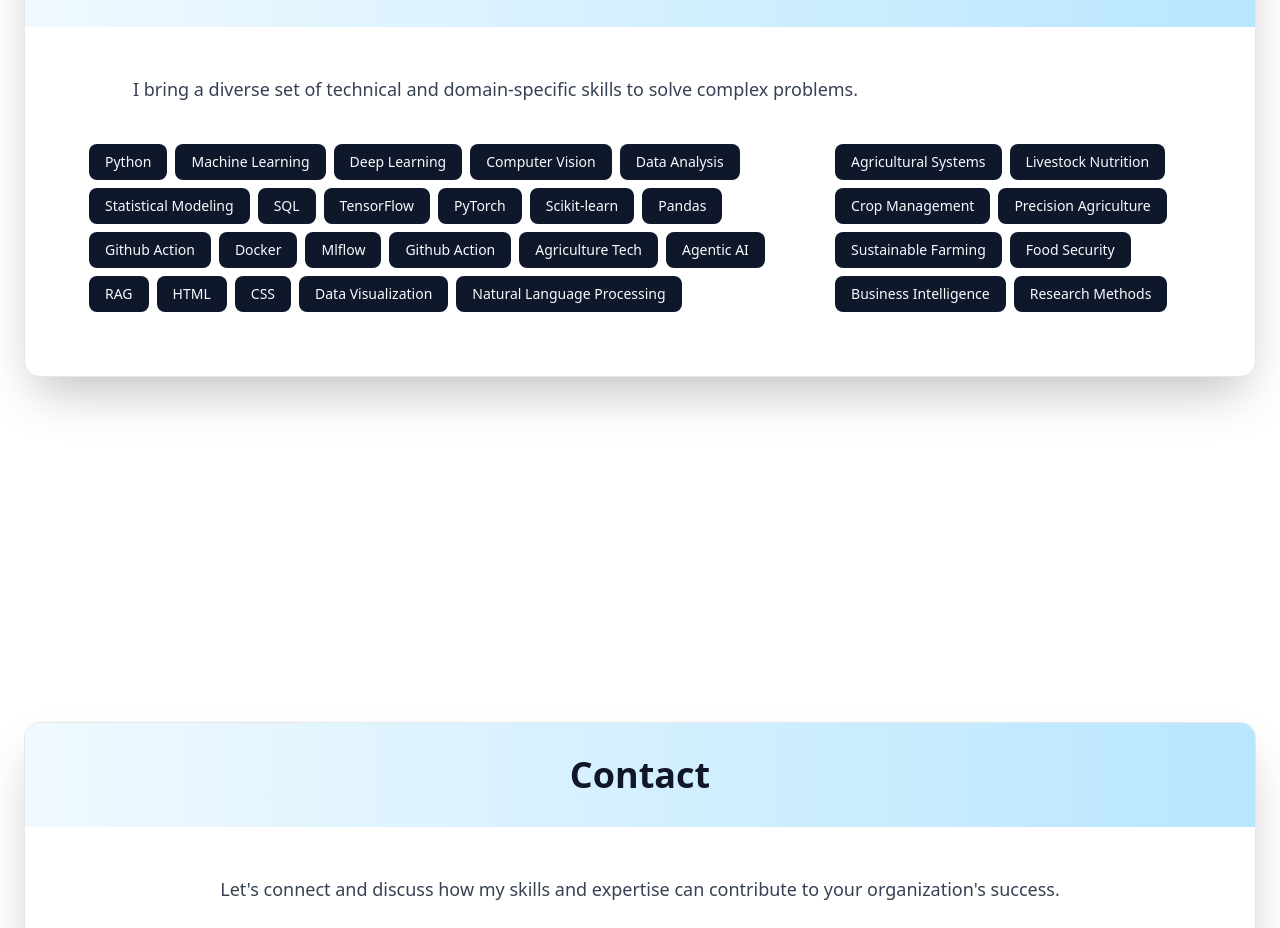
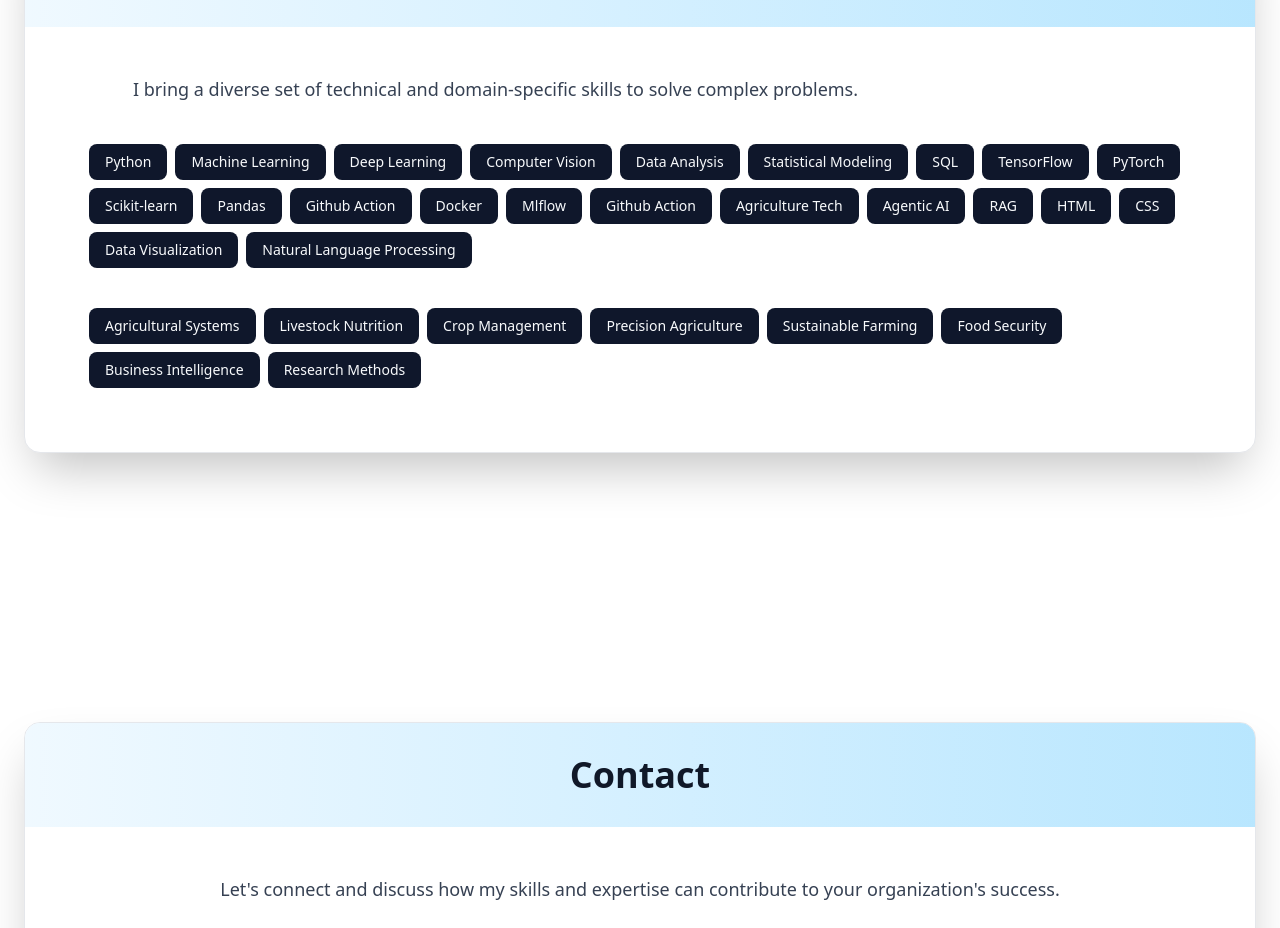
Before and after one commit to Exwhybaba/portfolioReact, a React app in the folder frontend/: page / in a window 1280 px wide. Shown: the part 4540-5468 px from the top of the page. Built offline with nearby package versions, Linux system fonts and the light colour scheme; the HTML template or start-up script is replaced by a standard one.

Commit message:
add flex wrap

```diff
--- a/frontend/src/components/Skills.jsx
+++ b/frontend/src/components/Skills.jsx
@@ -24,7 +24,7 @@
                 <p className="leading-relaxed text-lg text-gray-700 flex-1 pl-15">
                         I bring a diverse set of technical and domain-specific skills to solve complex problems.
                 </p>
-                <div className='flex justify-start gap-4'>
+                <div className='flex flex-wrap justify-start gap-2'>
                     <div className="flex flex-wrap gap-2 p-4">
                         {technicalSkills.map((tech, index) => (
                             <Button key={index} className="px-4">{tech}</Button>
```
